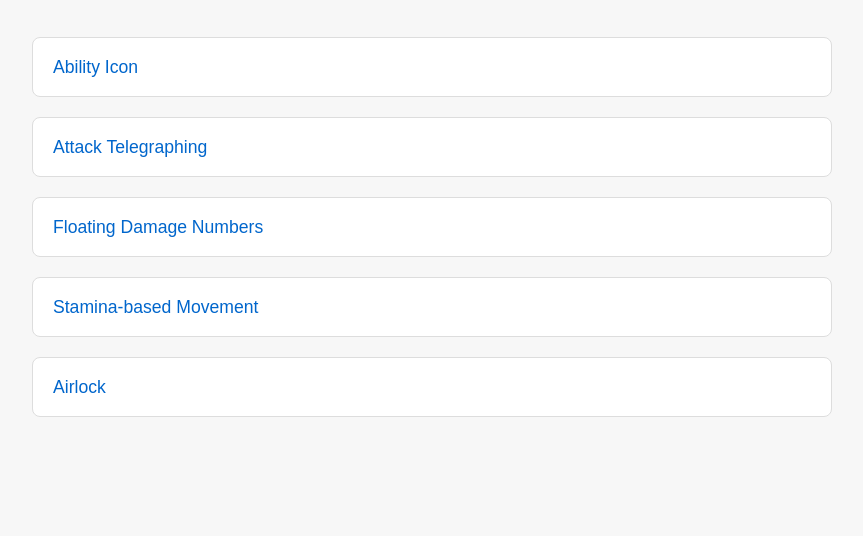
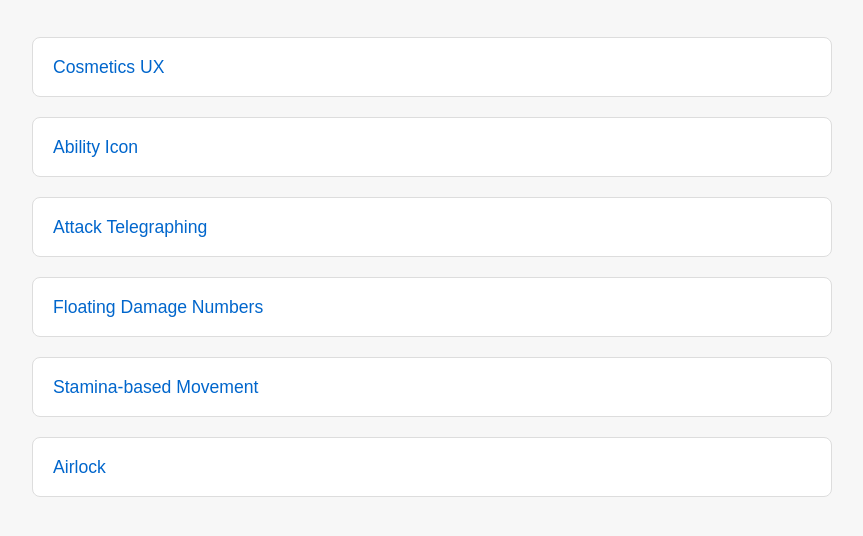
Before and after one commit to lbinderup/html-js-mockups, a plain HTML site: page index.html in a window 1280 px wide. Shown: the part 116-652 px from the top of the page, without its empty margins (208-1071 px from the left). Drawn offline with Linux system fonts and the light colour scheme.

Commit message:
Update index.html

```diff
--- a/index.html
+++ b/index.html
@@ -43,6 +43,7 @@
 <body>
 <h1>Interactive Mockups</h1>
 <ul>
+    <li><a href="prototype_cosmetics.html">Cosmetics UX</a></li>
     <li><a href="prototype_abilityicon.html">Ability Icon</a></li>
     <li><a href="prototype_telegraphs.html">Attack Telegraphing</a></li>
     <li><a href="prototype_damagenumbers.html">Floating Damage Numbers</a></li>
```
